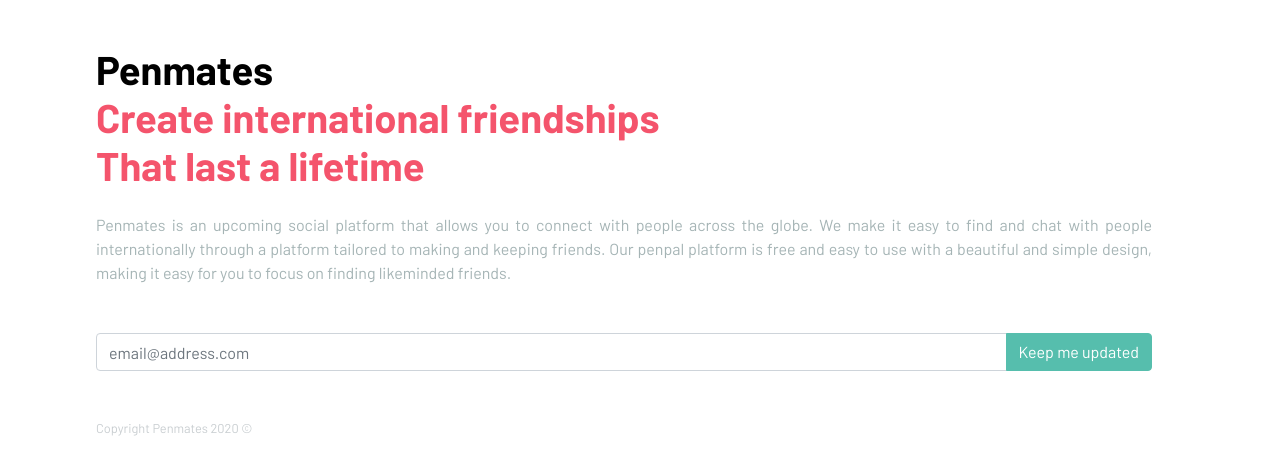
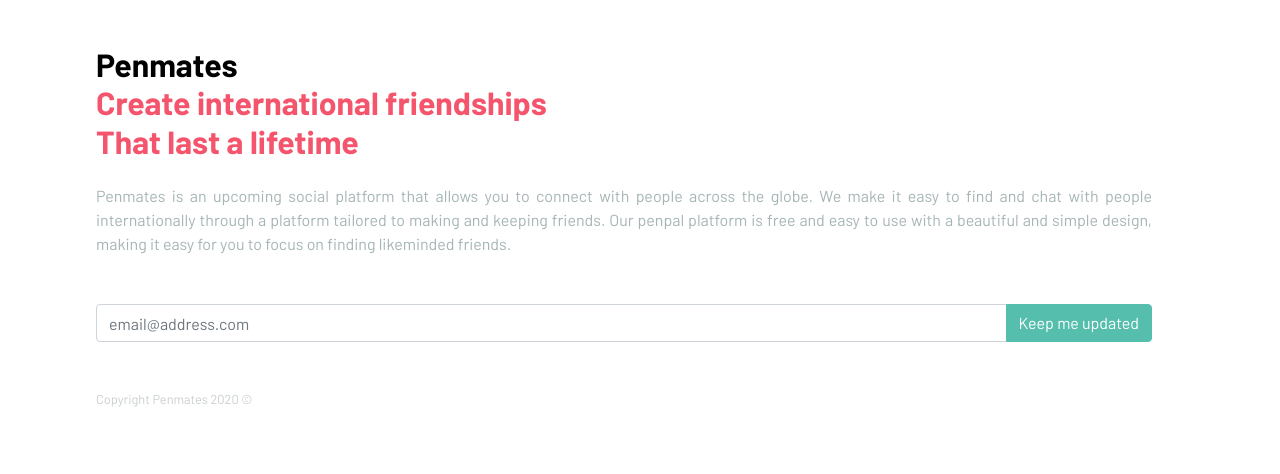
Before and after one commit to MaxHvesser/penmates-site, a plain HTML site: page index.html in a window 1280 px wide. Shown: the part 150-624 px from the top of the page. Drawn offline with nearby package versions, Linux system fonts and the light colour scheme.

Commit message:
Removed non-existent display class, decreased title size

```diff
--- a/index.html
+++ b/index.html
@@ -27,7 +27,7 @@
         <!-- Main Content -->
         <div class="jumbotron bg-white m-0 p-0">
             <img src="images/pm-logo.svg" class="img-fluid">
-            <h1 class="display-5 mt-5 text-primary">
+            <h2 class="mt-5 text-primary">
                 <strong>
                     <span class="text-black">Penmates</span>
                     <br/>
```
